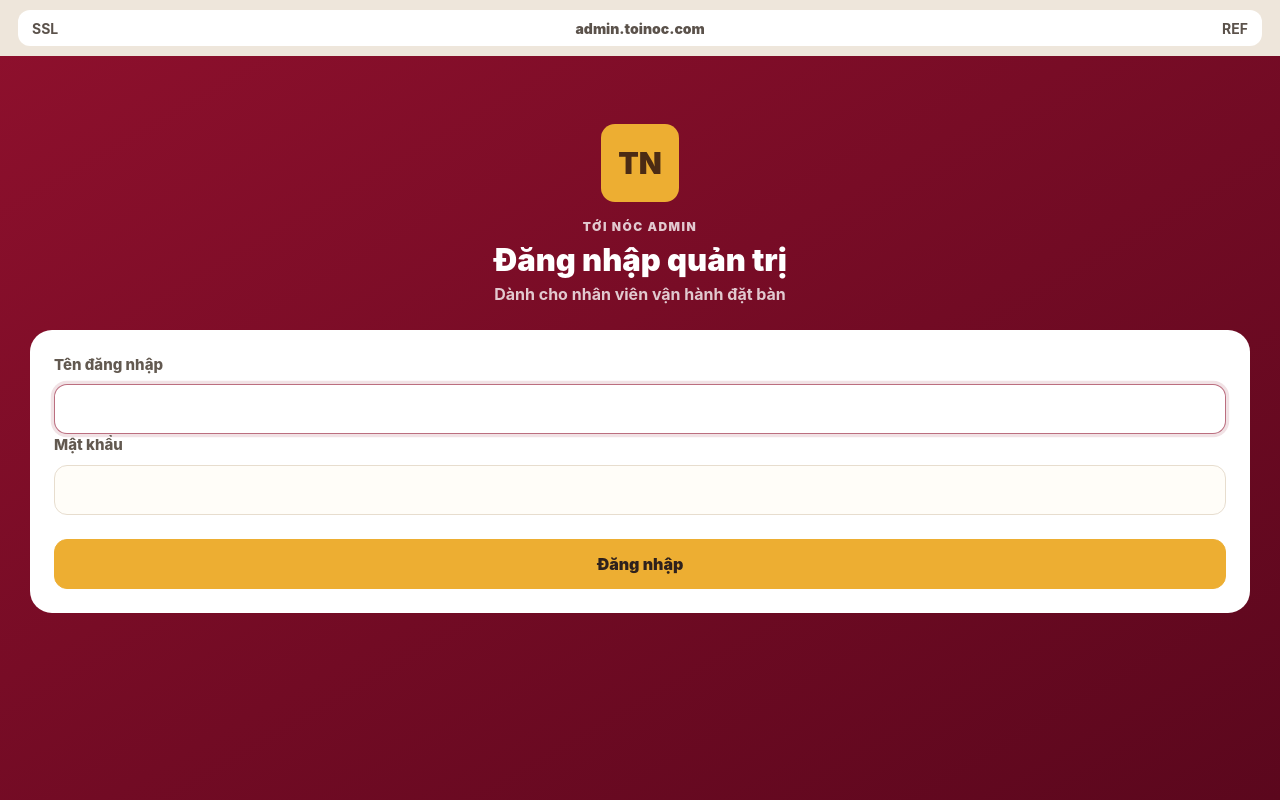
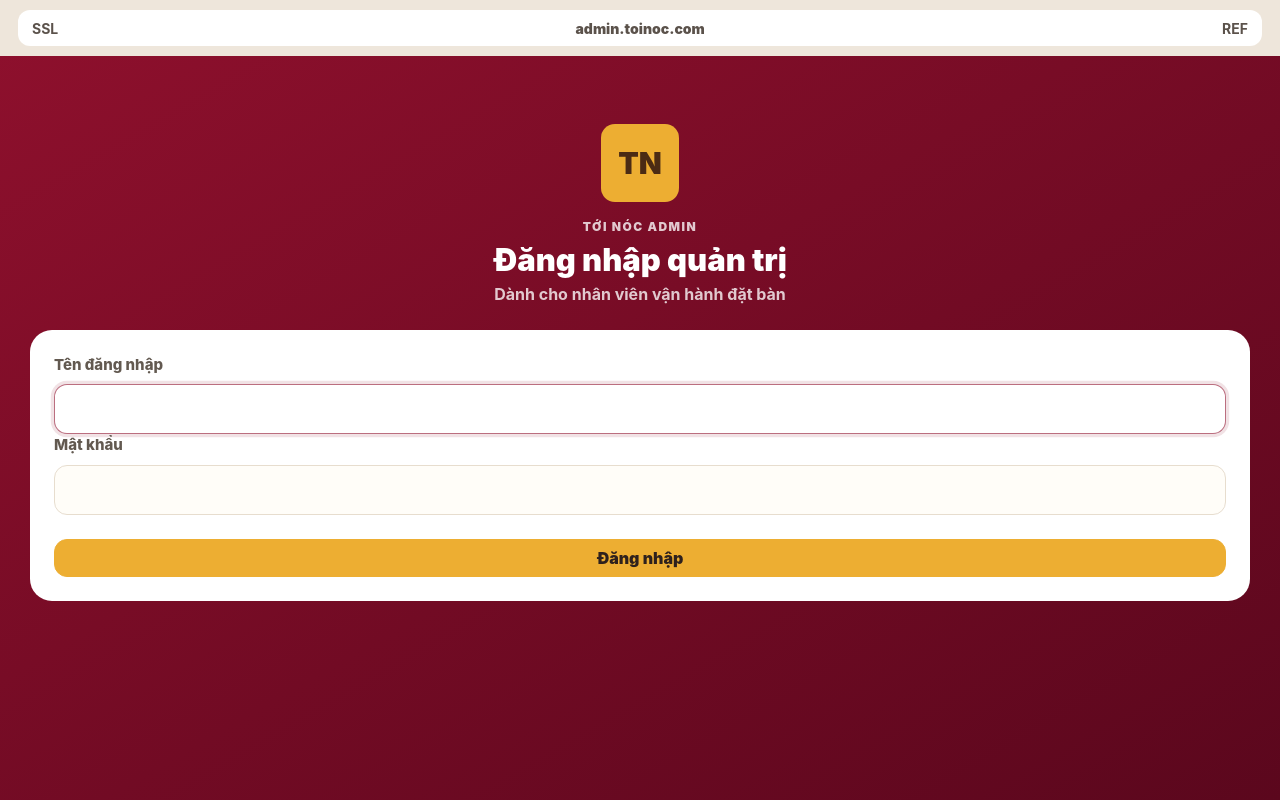
Before and after one commit to hoangsomkt101/toinoc-booking, a Node project: template src/views/login.hbs in a window 1280 px wide. Run offline with Node 20 templates, Linux system fonts and the light colour scheme; the template is opened without the code that fills it, so the values that code supplies are empty; some libraries are stand-ins or nearby versions.

Commit message:
Remove global button min height

```diff
--- a/public/styles.css
+++ b/public/styles.css
@@ -765,8 +765,7 @@ body.booking-popup-open {
 }
 
 .form-control,
-.form-select,
-.btn {
+.form-select {
   min-height: 44px;
 }
 
@@ -2058,7 +2057,6 @@ a:hover {
   color: var(--wine);
 }
 
-.btn,
 .form-control,
 .form-select {
   min-height: 50px;
```
